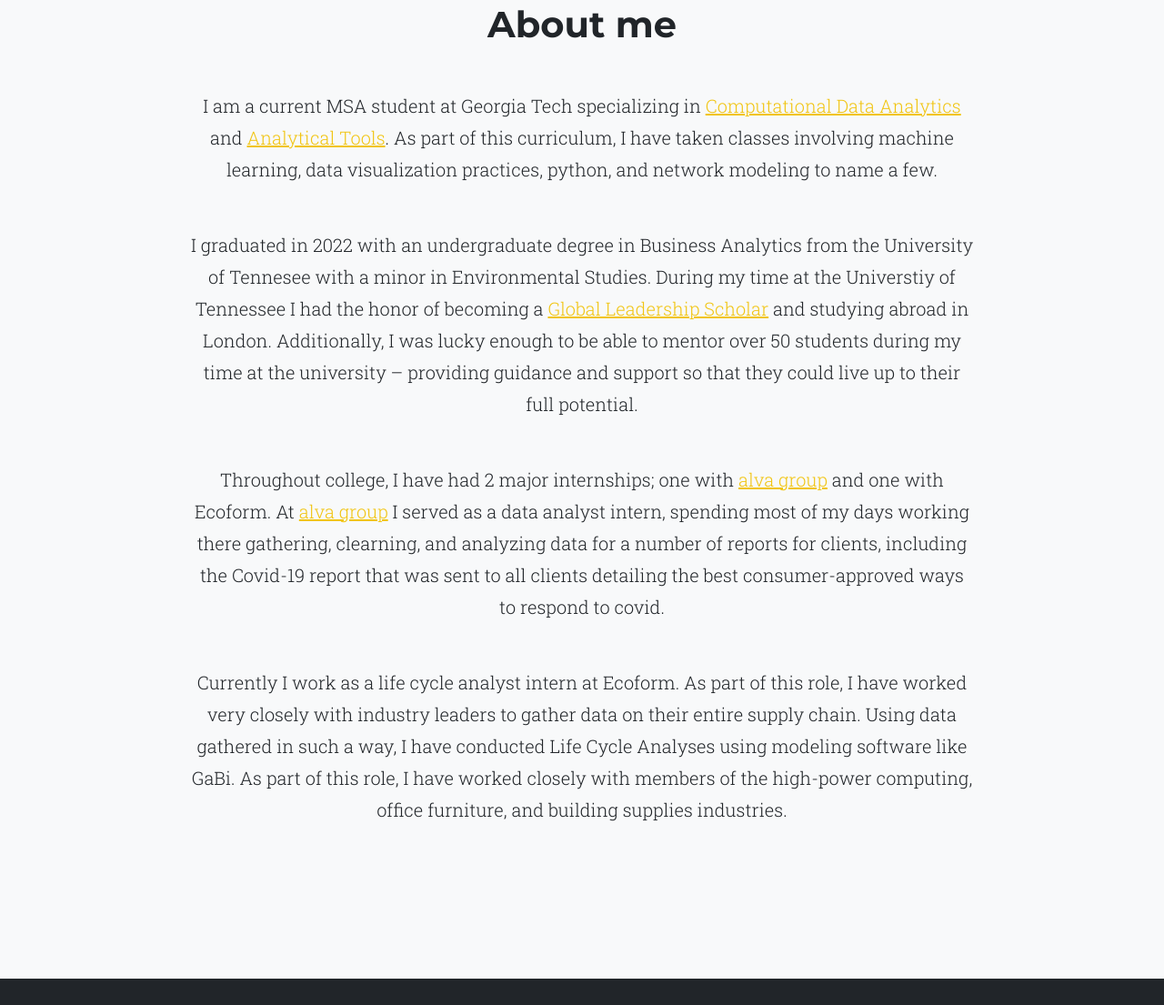
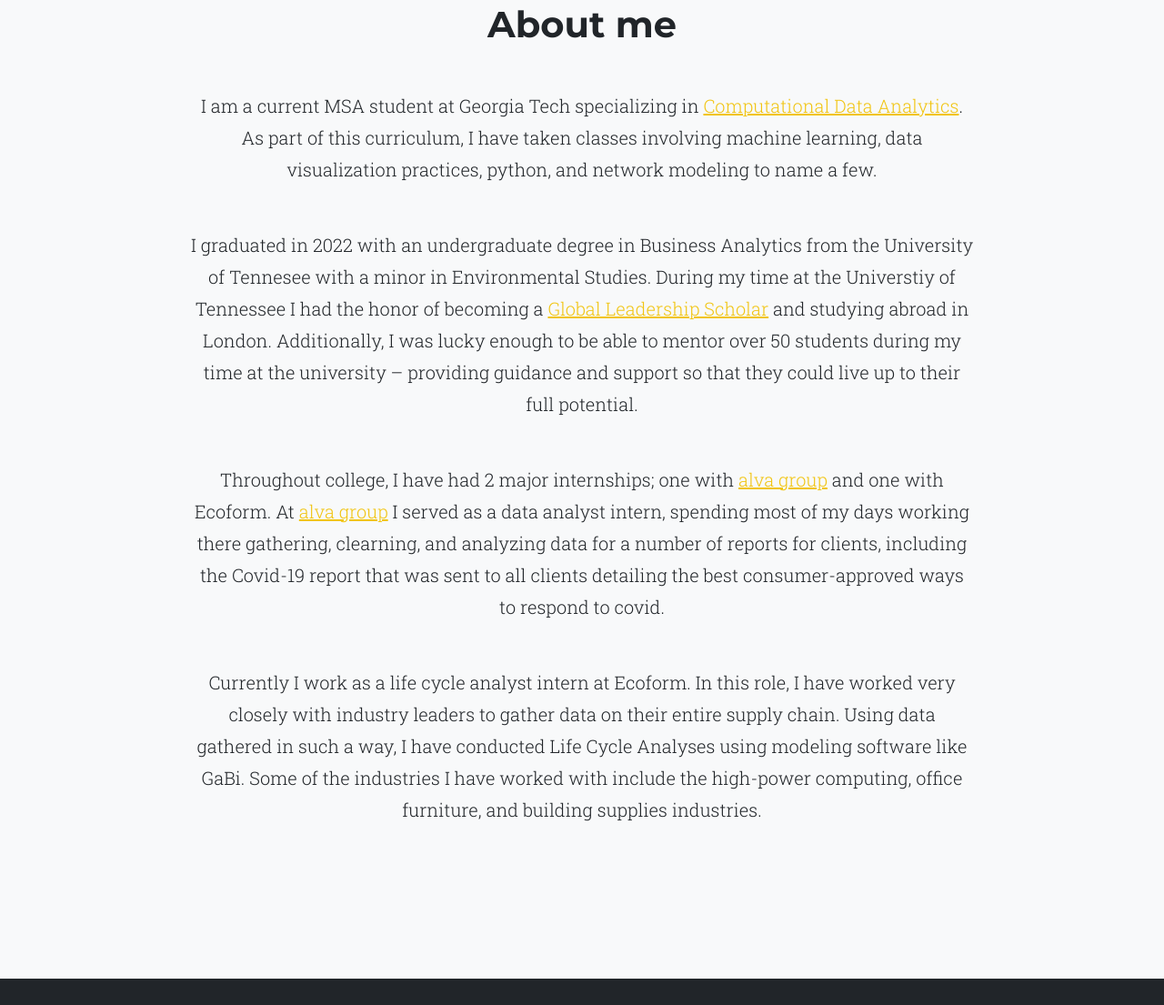
Before and after one commit to JosephGeibig/JosephGeibig.github.io, a plain HTML site: page index.html in a window 1280 px wide. Shown: the part 1114-2219 px from the top of the page at 91% size. Drawn offline with nearby package versions, Linux system fonts and the light colour scheme.

Commit message:
commit 7

```diff
--- a/index.html
+++ b/index.html
@@ -39,7 +39,7 @@
         <header class="masthead">
             <div class="container">
                 <div class="masthead-subheading">Hi! I'm Joseph.</div>
-                <div class="masthead-heading text-uppercase">It's Nice To Meet You!</div>
+                <div class="masthead-heading text-uppercase">Its nice to meet you!</div>
 
             </div>
         </header>
@@ -57,17 +57,19 @@
                         <h1 class = "mb-5"> About me</h1>
 
                         <p class="lead mb-5">
-                            I am a current MSA student at Georgia Tech specializing in <a href = "https://www.analytics.gatech.edu/curriculum/analytical-tools-track">Computational Data Analytics</a> and <a href = "https://www.analytics.gatech.edu/curriculum/analytical-tools-track">Analytical Tools</a>. As part of this curriculum, I have taken classes involving machine learning, data visualization practices, python, and network modeling to name a few.
+                            I am a current MSA student at Georgia Tech specializing in <a href = "https://www.analytics.gatech.edu/curriculum/analytical-tools-track">Computational Data Analytics</a>. As part of this curriculum, I have taken classes involving machine learning, data visualization practices, python, and network modeling to name a few.
                         </p>
                         <p class="lead mb-5"> I graduated in 2022 with an undergraduate degree in Business Analytics from the University of Tennesee with a minor in Environmental Studies. During my time at the Universtiy of Tennessee I had the honor of becoming a <a href = "https://haslam.utk.edu/smith-global-leadership-scholars"> Global Leadership Scholar</a> and studying abroad in London. Additionally, I was lucky enough to be able to mentor over 50 students during  my time at the university – providing guidance and support so that they could live up to their full potential.
                         </p>
                         <p class="lead mb-5">Throughout college, I have had 2 major internships; one with <a href= "https://www.alva-group.com "> alva group</a> and one with Ecoform. At <a href= "https://www.alva-group.com "> alva group</a> I served as a data analyst intern, spending most of my days working there gathering, clearning, and analyzing data for a number of reports for clients, including the Covid-19 report that was sent to all clients detailing the best consumer-approved ways to respond to covid.
                         </p>
-                        <p class="lead mb-5"> Currently I work as a life cycle analyst intern at Ecoform. As part of this role, I have worked very closely with industry leaders to gather data on their entire supply chain. Using data gathered in such a way, I have conducted Life  Cycle Analyses using modeling software like GaBi. As part of this role, I have worked closely with members of the high-power computing, office furniture, and building supplies industries.
+                        <p class="lead mb-5"> Currently I work as a life cycle analyst intern at Ecoform. In this role, I have worked very closely with industry leaders to gather data on their entire supply chain. Using data gathered in such a way, I have conducted Life Cycle Analyses using modeling software like GaBi. Some of the industries I have worked with include the high-power computing, office furniture, and building supplies industries.
                             <!-- On top of this, I have also been a third pary verifier for a number of Environmental Product Declarations, esnuring that all documents conform with industry wide regulatory material -->
-                      <!--  </p>
+                      </p>
+<!--
                          <p class="lead mb-5"> qwerty
-                        </p> -->
+                        </p>
+-->
                        <!-- <a class="btn btn-dark btn-xl" href="#skills">What We Offer</a> -->
                     </div>
                 </div>
```
Also changed, not shown: 3 other files.
